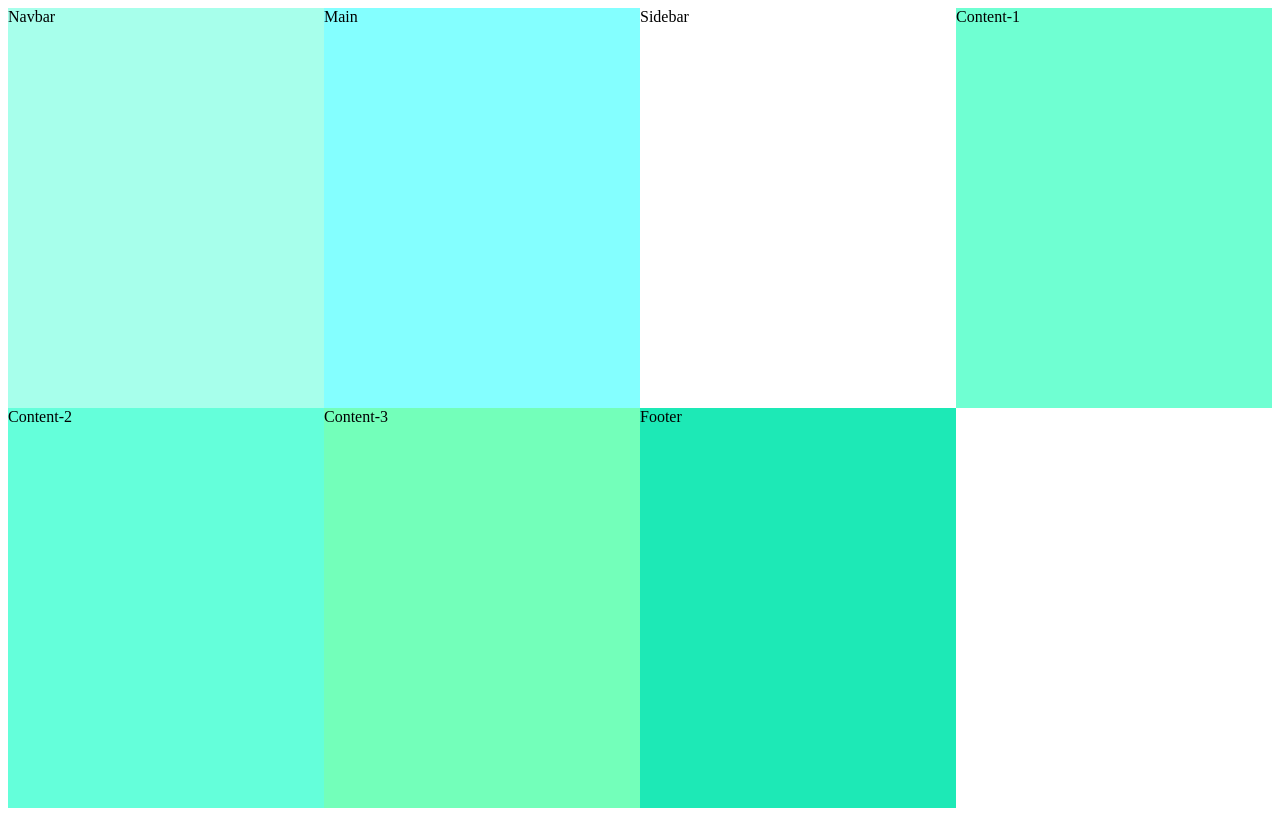
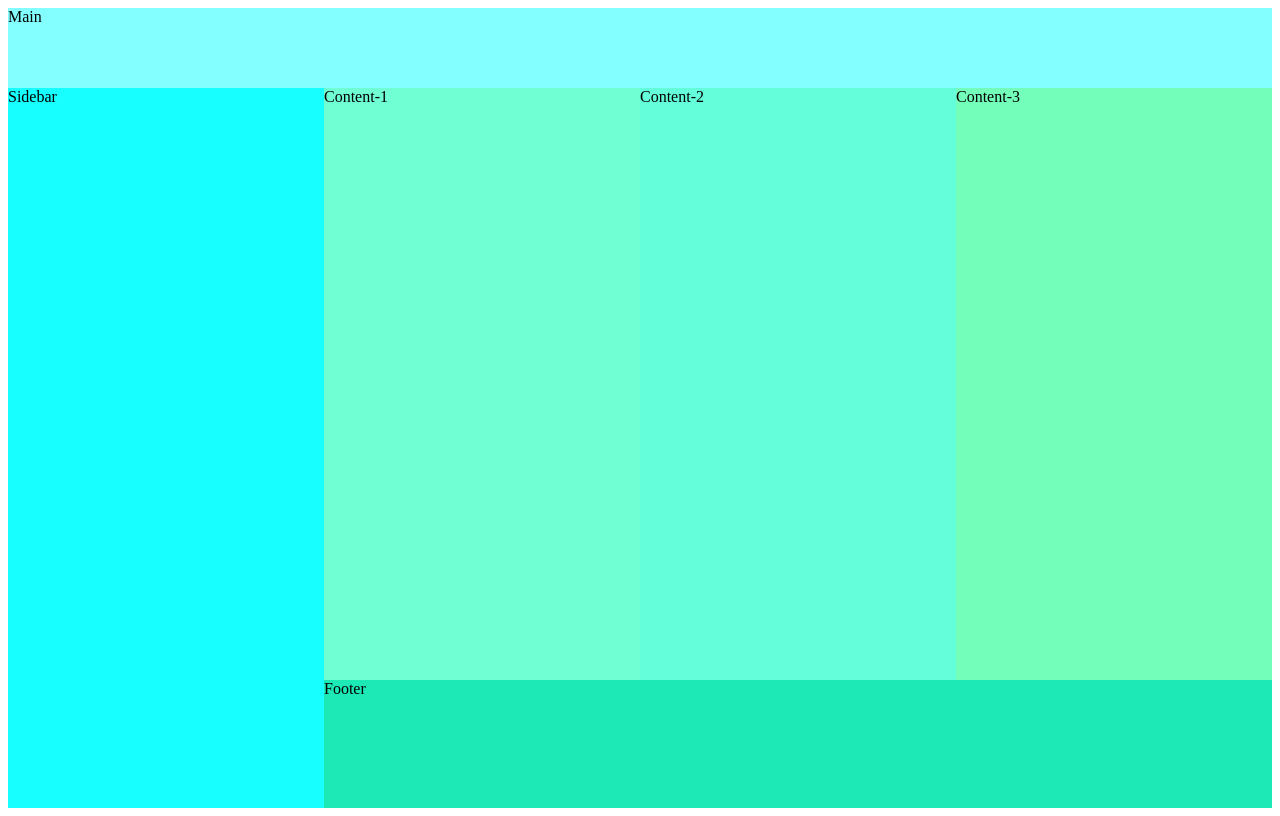
Before and after one commit to khizerrehan92/CSS, a plain HTML site: page index.html in a window 1280 px wide. Drawn offline with Linux system fonts and the light colour scheme.

Commit message:
- defined template areas - set grid areas for each section

```diff
--- a/index.html
+++ b/index.html
@@ -14,7 +14,7 @@
   <div class="container">
    <nav>Navbar</nav>
    <main>Main</main>
-   <aside class="sidebar">Sidebar</aside>
+   <aside id="sidebar">Sidebar</aside>
    <div id="content1">Content-1</div>
    <div id="content2">Content-2</div>
    <div id="content3">Content-3</div>
--- a/styles.css
+++ b/styles.css
@@ -1,33 +1,46 @@
 .container {
 	display: grid;
 	grid-template-columns: 1fr 1fr 1fr 1fr;
+	grid-template-rows: 0.5fr 2.5fr 1.2fr 0.8fr;
 	height: 100vh;
+	grid-template-areas:
+	"nav nav nav nav"
+	"sidebar content1 content2 content3"
+	"sidebar content1 content2 content3"
+	"sidebar footer footer footer";
 }
 
 nav {
 	background: #a7ffeb;
+	grid-area: nav;
 }
 
 main {
 	background: #84ffff;
+	grid-area: nav;
 }
 
 #sidebar {
 	background: #18ffff;
+	grid-area: sidebar;
 }
 
 #content1 {
 	background: #6fffd2;
+	grid-area: content1;
 }
 
 #content2 {
 	background: #64ffda;
+	grid-area: content2;
 }
 
 #content3 {
 	background: #73ffba;
+	grid-area: content3;
 }
 
 footer {
 	background: #1de9b6;
+	grid-area: footer;
 }
```
